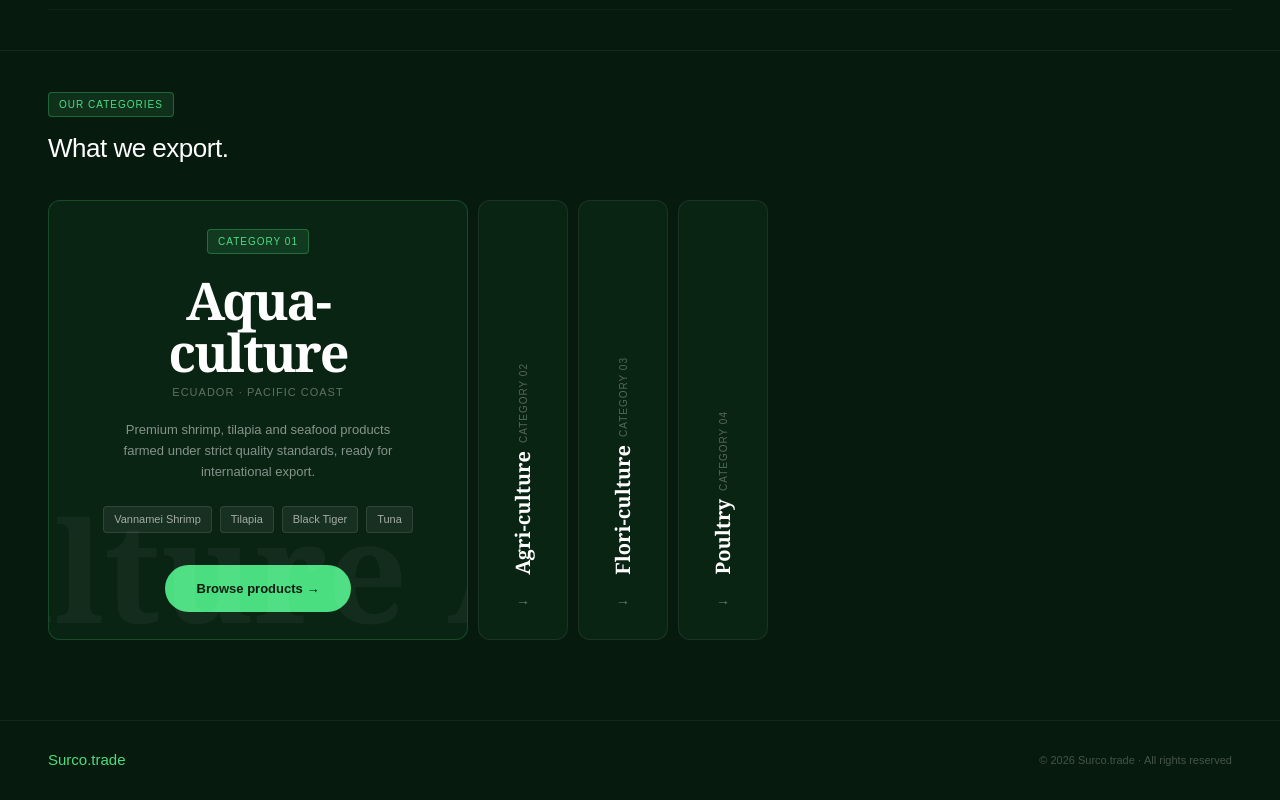
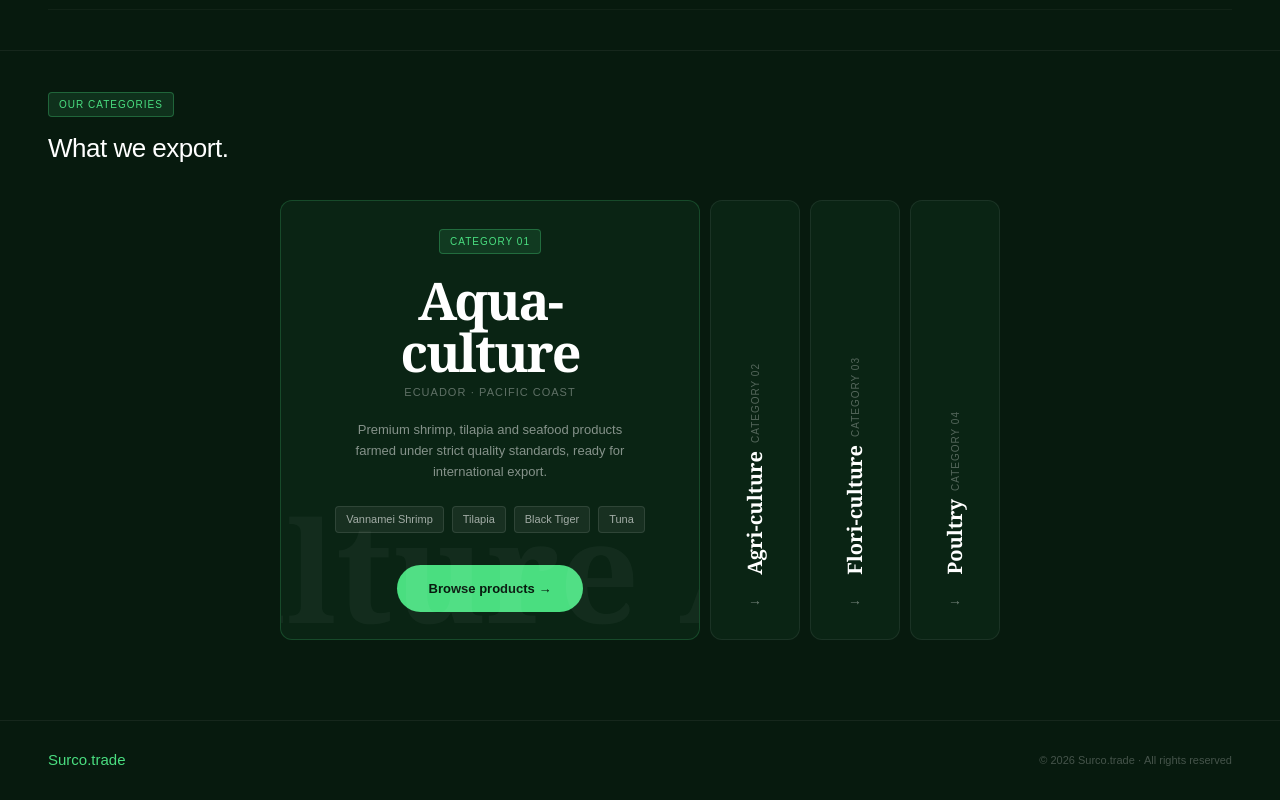
Before and after one commit to Jerryfrias/surco-trade, a Next.js app: page / in a window 1280 px wide. Shown: the part 1029-1829 px from the top of the page. Built offline with nearby package versions, Linux system fonts and the light colour scheme.

Commit message:
slider centrado

```diff
--- a/app/page.tsx
+++ b/app/page.tsx
@@ -160,7 +160,7 @@ export default function Home() {
       <div style={{ padding: "40px 48px", borderTop: "0.5px solid rgba(255,255,255,0.06)" }}>
         <div style={{ display: "inline-block", background: "rgba(74,222,128,0.12)", color: "#4ade80", fontSize: "10px", letterSpacing: "1px", textTransform: "uppercase", padding: "4px 10px", borderRadius: "4px", marginBottom: "12px", border: "0.5px solid rgba(74,222,128,0.3)" }}>Our categories</div>
         <h2 style={{ fontSize: "26px", fontWeight: 500, letterSpacing: "-0.5px", marginBottom: "32px" }}>What we export.</h2>
-        <div style={{ display: "flex", gap: "10px", height: "440px" }}>
+        <div style={{ display: "flex", gap: "10px", height: "440px", justifyContent: "center" }}>
           {categories.map((cat, i) => (
             <div
               key={i}
```
